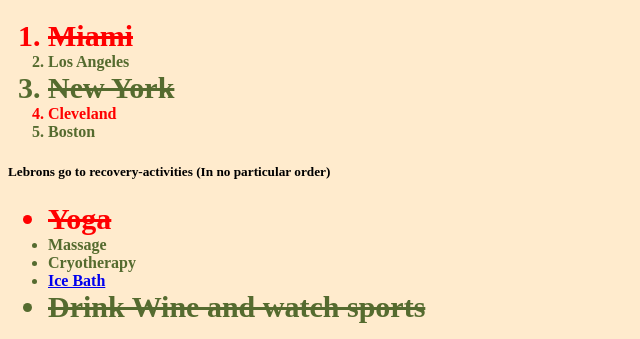
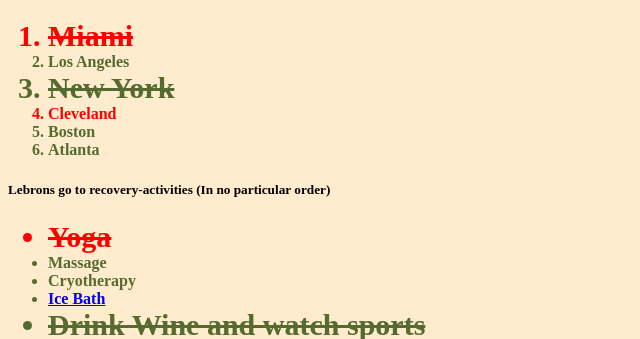
Before and after one commit to SimonAshenafi/Web_Fundamentals_August2022, a plain HTML site: page 02-css/index.html in a window 1280 px wide. Shown: the part 1105-1444 px from the top of the page, without its empty margins (0-640 px from the left). Drawn offline with Linux system fonts and the light colour scheme.

Commit message:
updated Land of Basketball

```diff
--- a/02-css/index.html
+++ b/02-css/index.html
@@ -26,6 +26,7 @@
             <li class="crossed-out">New York</li>
             <li  class="is-red">Cleveland</li>
             <li>Boston</li>
+            <li>Atlanta</li>
         </ol>
         <h5>Lebrons go to recovery-activities (In no particular order)</h5>
         <ul>
```
